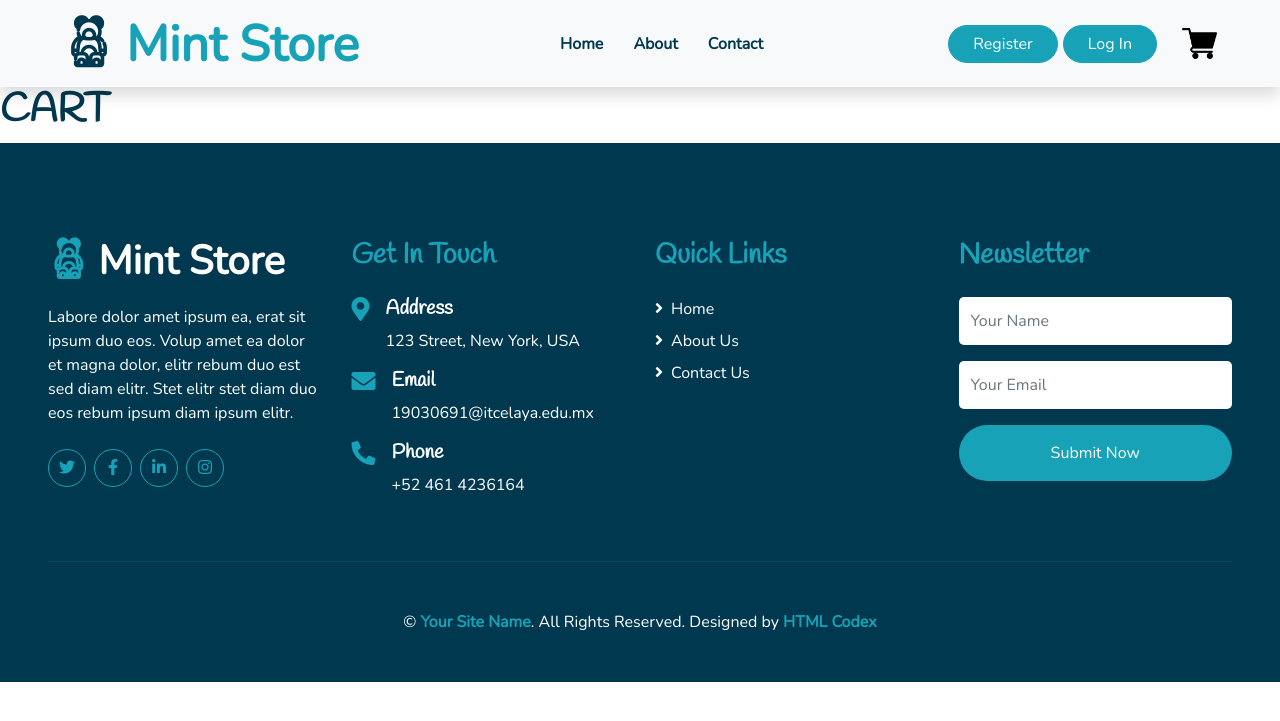
After one commit to DArkIInG12/store, a Django app: page /cart/ in a window 1280 px wide. The commit adds this page. Shown: the top 721 px of the page. Run offline with Django 4.2, Linux system fonts and the light colour scheme; some libraries are stand-ins or nearby versions.

Commit message:
Commit para carrito de compras sin funcionar

```diff
--- a/mintStore/webIA/templates/base.html
+++ b/mintStore/webIA/templates/base.html
@@ -50,6 +50,7 @@
                     </div>
                     <a href="{% url 'register' %}" class="btn btn-primary px-4" style="margin-right: 5px;" id="register">Register</a>
                     <a href="{% url 'login' %}" class="btn btn-primary px-4" id="login">Log In</a>
+                    <a href="{% url 'cart' %}" style="margin-left: 25px;" id="cart"><img style="width: 35px; height: 35px;" src="{% static 'icons/carrito-de-compras.png' %}"></a>
                 </div>
             </nav>
         </div>
--- /dev/null
+++ b/mintStore/webIA/templates/cart.html
@@ -0,0 +1,7 @@
+{% extends 'base.html' %}
+{% load static %}
+{% block content %}
+
+<h1>CART</h1>
+
+{% endblock %}
--- a/mintStore/webIA/templates/index.html
+++ b/mintStore/webIA/templates/index.html
@@ -36,6 +36,7 @@
         </div>
         <div class="owl-carousel testimonial-carousel">
             {% for product in object.products %}
+            <a href={% url 'detail-product' %}>
             <div class="testimonial-item px-3">
                 <div class="d-flex align-items-center">
                     <img src="{% static 'media/' %}{{product.image}}" style="width: 120px; height: 120px;" alt="Image">
@@ -45,6 +46,7 @@
                     </div>
                 </div>
             </div>
+            </a>
             {% endfor %}
         </div>
     </div>
--- a/mintStore/webIA/templates/register.html
+++ b/mintStore/webIA/templates/register.html
@@ -42,7 +42,7 @@
                 <div class="form-group inputForm">
                     <div class="input-group">
                         <span class="input-group-text"><img class="myIcon" src="{% static 'icons/pastel.png' %}" alt="5"></span>
-                        <input type="text" name="birthDate" id="birthDate" class="form-control">
+                        <input type="date" name="birthDate" id="birthDate" class="form-control">
                     </div>
                 </div>
 
--- a/mintStore/webIA/templates/users.html
+++ b/mintStore/webIA/templates/users.html
@@ -82,7 +82,7 @@
                     <div class="form-group inputForm mb-4">
                         <div class="input-group">
                             <span class="input-group-text">Birth Date</span>
-                            <input type="text" name="birthDate" id="birthDate" class="form-control">
+                            <input type="date" name="birthDate" id="birthDate" class="form-control">
                         </div>
                     </div>
 
--- a/mintStore/webIA/urls.py
+++ b/mintStore/webIA/urls.py
@@ -1,7 +1,7 @@
 from django.contrib import admin
 from django.urls import path
-from webIA.views.views import index,register,login,indexAdmin,dashboardAdmin,indexCustomer,loginApp,logoutApp
-from webIA.views.productViews import get_products,post_product,post_product_category,delete_product,delete_product_category,update_product
+from webIA.views.views import index,register,login,cart,indexAdmin,dashboardAdmin,indexCustomer,loginApp,logoutApp
+from webIA.views.productViews import get_products,get_product,post_product,post_product_category,delete_product,delete_product_category,update_product
 from webIA.views.userViews import get_users,post_user,delete_user,update_user
 from webIA.views.categoryViews import get_categories,post_category,delete_category,update_category
 from webIA.views.supplierViews import get_suppliers,post_supplier,delete_supplier,update_supplier
@@ -13,6 +13,8 @@ from django.conf.urls.static import static
 urlpatterns = [
     path('admin/', admin.site.urls),
     path('home/',index,name='index'),
+    path('cart/',cart,name='cart'),
+    path('detail-product/',get_product,name='detail-product'),
     path('register/',register,name='register'),
     path('admon/users/',get_users,name='users'),
     path('registerUser/',post_user,name='registerUser'),
--- a/mintStore/webIA/views/productViews.py
+++ b/mintStore/webIA/views/productViews.py
@@ -31,6 +31,9 @@ def get_products(request):
             elif "The token has been revoked" in resCategory.text:
                 message = "Unauthorized Access: Your token is invalid!"
                 return HttpResponse(message)
+
+def get_product(request):
+    return render(request,'detail-product.html')
 
 def post_product(request):
     if("jwt-key" not in request.session):
--- a/mintStore/webIA/views/views.py
+++ b/mintStore/webIA/views/views.py
@@ -15,6 +15,9 @@ def register(request):
 
 def login(request):
     return render(request,'login.html')
+
+def cart(request):
+    return render(request,'cart.html')
 
 def indexAdmin(request):
     if request.session['jwt-key']['role']['role'] == "Admin":
```
Also changed, not shown: mintStore/webIA/templates/detail-product.html (added, +7 -0 lines), mintStore/webIA/static/icons/carrito-de-compras.png (added).
